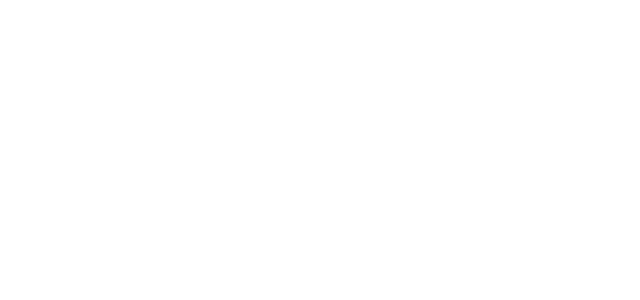
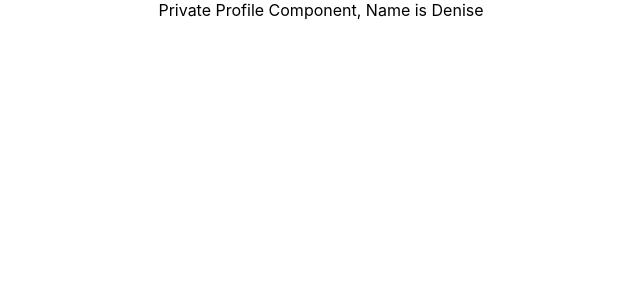
Before and after one commit to deniselupe/react-typescript-demo, a React (Create React App) app: page / in a window 1280 px wide. Shown: the top 300 px of the page, without its empty margins (319-959 px from the left). Built offline with nearby package versions, Linux system fonts and the light colour scheme.

Commit message:
lesson: Component Prop

```diff
--- a/src/App.tsx
+++ b/src/App.tsx
@@ -1,20 +1,26 @@
 /*
-    useRef Hook
+    Component Props
 
-    Let's take a look at the final hook, useRef.
+    Let's learn how to pass a component as a prop
+    with React and Typescript.
 
-    When it comes to useRef, there are two scenarios:
-    - As a read-only ref for a DOM element
-    - Or as a mutable value which can behave like an instance variable
+    For this lesson we will be working with the files inside
+    ./components/auth/.
 
-    Let's look at typing for both of those scenarios.
+    The ./components/auth/ folder contains three files:
+        - Login.tsx: Which is a simple component that says "Please login to continue"
+        - Profile.tsx: A component that says "Private Profile Component"
+        - Private.tsx: A component that controls whether a user can view a component or not based on whether they are logged in
 */
 
 import './App.css';
+import Private from './components/auth/Private';
+import Profile from './components/auth/Profile';
 
 function App() {
     return(
         <div className='App'>
+            <Private isLoggedIn={true} component={Profile} />
         </div>
     );
 }
--- /dev/null
+++ b/src/components/auth/Login.tsx
@@ -0,0 +1,5 @@
+const Login = () => {
+    return <div>Please login to continue</div>;
+};
+
+export default Login;
--- /dev/null
+++ b/src/components/auth/Private.tsx
@@ -0,0 +1,96 @@
+/*
+    Component Prop
+
+    This compoennt receives two props which have destructured:
+        - isLoggedIn
+        - Component: A component that needs to be invoked if the user is in fact logged in
+
+    In the JSX we check if the user is logged in, and invoke the passed in Component prop.
+
+    If the user is not logged in, we simply return the login component asking the user to
+    sign in first.
+
+    We need a reusable component prop here as the component could be any component we want
+    behind a login screen.
+
+    Our task now is to ensure the code plays nicely with TypeScript.
+
+    Both <Login /> and <Profile /> don't have any props or state, so they do not need any types.
+
+    Let's simply focus on <Private />.
+
+    <Private /> accepts two props: isLoggedIn, and Component. Let's go ahead and define the
+    <Private /> prop's type.
+
+    isLoggedIn is a boolean, but what is the type for the Component prop? We need a type
+    that allows us to pass in any React Component. Well it turns out we need to use a
+    type from the React library, and the type is React.ComponentType.
+
+        interface PrivateProps {
+            isLoggedIn: boolean;
+            Component: React.ComponentType;
+        };
+
+    Let's now go ahead and specify PrivateProps as the top for <Private />'s props. Once
+    we do that, TypeScript is happy.
+
+    This is how we type a Component prop.
+
+    But there is another small detail that you need to learn.
+
+    At the moment, the <Profile /> component does not have any props of
+    its own. Let's add a 'name' prop'.
+
+    After giving <Profile /> a 'name' prop, we are now going to pass in a
+    'name' component to the Component prop that was passed in to <Private />.
+
+        Before:
+            const Private = ({ isLoggedIn, Component }: PrivateProps) => {
+                if (isLoggedIn) {
+                    return <Component />;
+                } else {
+                    return <Login />;
+                }
+            };
+
+        After:
+            const Private = ({ isLoggedIn, Component }: PrivateProps) => {
+                if (isLoggedIn) {
+                    return <Component name='Denise' />;
+                } else {
+                    return <Login />;
+                }
+            };
+
+    When we do this though, TypeScript is not happy again. It does not know that the
+    <Component /> can accept a 'name' prop.
+
+    To fix this, we need to export the 'ProfileProps' type that was defined in
+    Profile.tsx, import it in Private.tsx, and then after React.ComponentType, within angle
+    brackets, specify <ProfileProps>. This will fix the error.
+
+    Now, I personally would like to make the 'Component' prop name be lowercased,
+    so I am going to change it to 'component', and give it an alias of 'Component',
+    this way when I use it in the JSX, the JSX will have <Component /> instead of
+    <component />.
+
+    Now we can test this in App.tsx.
+*/
+
+import Login from './Login';
+import { ProfileProps } from './Profile';
+
+interface PrivateProps {
+    isLoggedIn: boolean;
+    component: React.ComponentType<ProfileProps>;
+};
+
+const Private = ({ isLoggedIn, component: Component }: PrivateProps) => {
+    if (isLoggedIn) {
+        return <Component name='Denise' />;
+    } else {
+        return <Login />;
+    }
+};
+
+export default Private;
--- /dev/null
+++ b/src/components/auth/Profile.tsx
@@ -0,0 +1,29 @@
+/*
+    Component Prop
+
+    We have successfully typed the props for the <Private />
+    component.
+
+    But there is another small detail that you need to learn.
+
+    At the moment, the <Profile /> component does not have any props of
+    its own. Let's add a 'name' prop'.
+
+        interface ProfileProps {
+            name: string;
+        };
+
+    We can now go back into <Private /> and pass in a 'name' prop.
+
+    Continue to Private.tsx for the next notes/steps...
+*/
+
+export interface ProfileProps {
+    name: string;
+};
+
+const Profile = ({ name }: ProfileProps) => {
+    return <div>Private Profile Component, Name is {name}</div>;
+};
+
+export default Profile;
```
